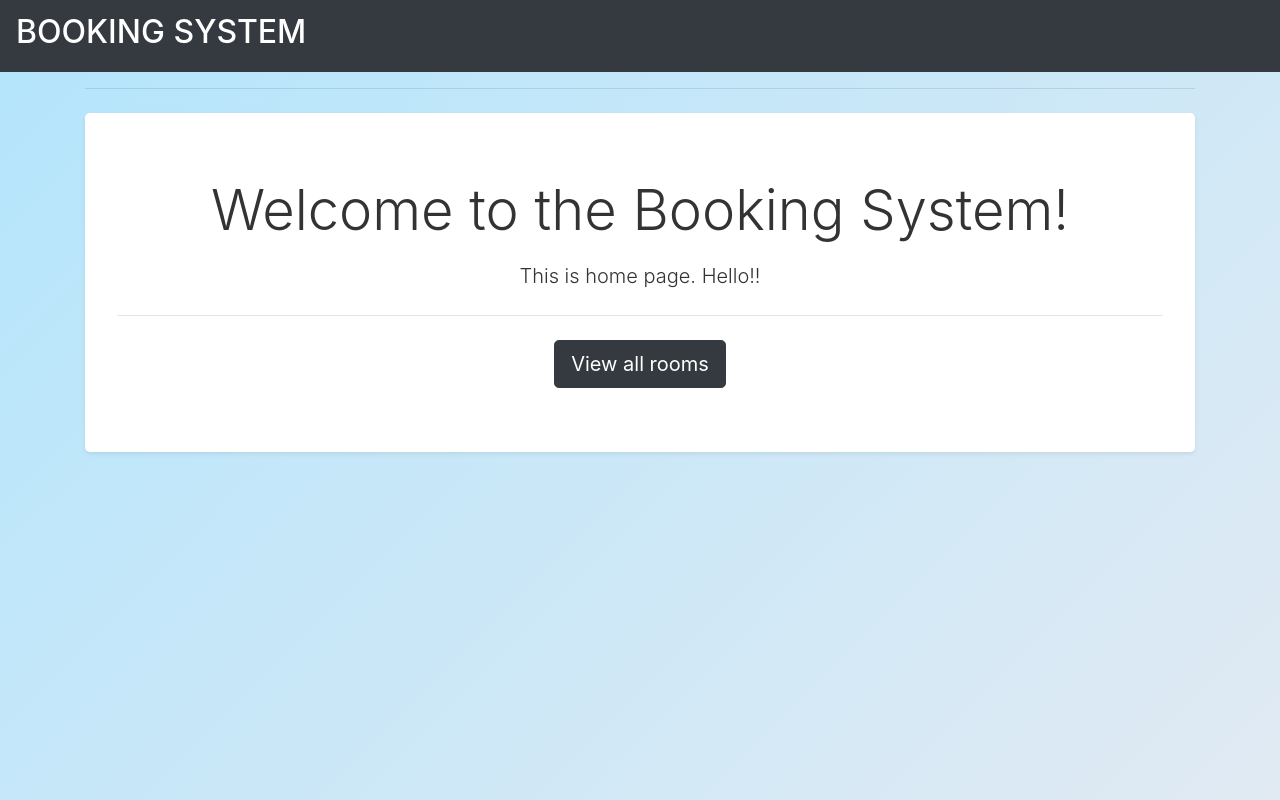
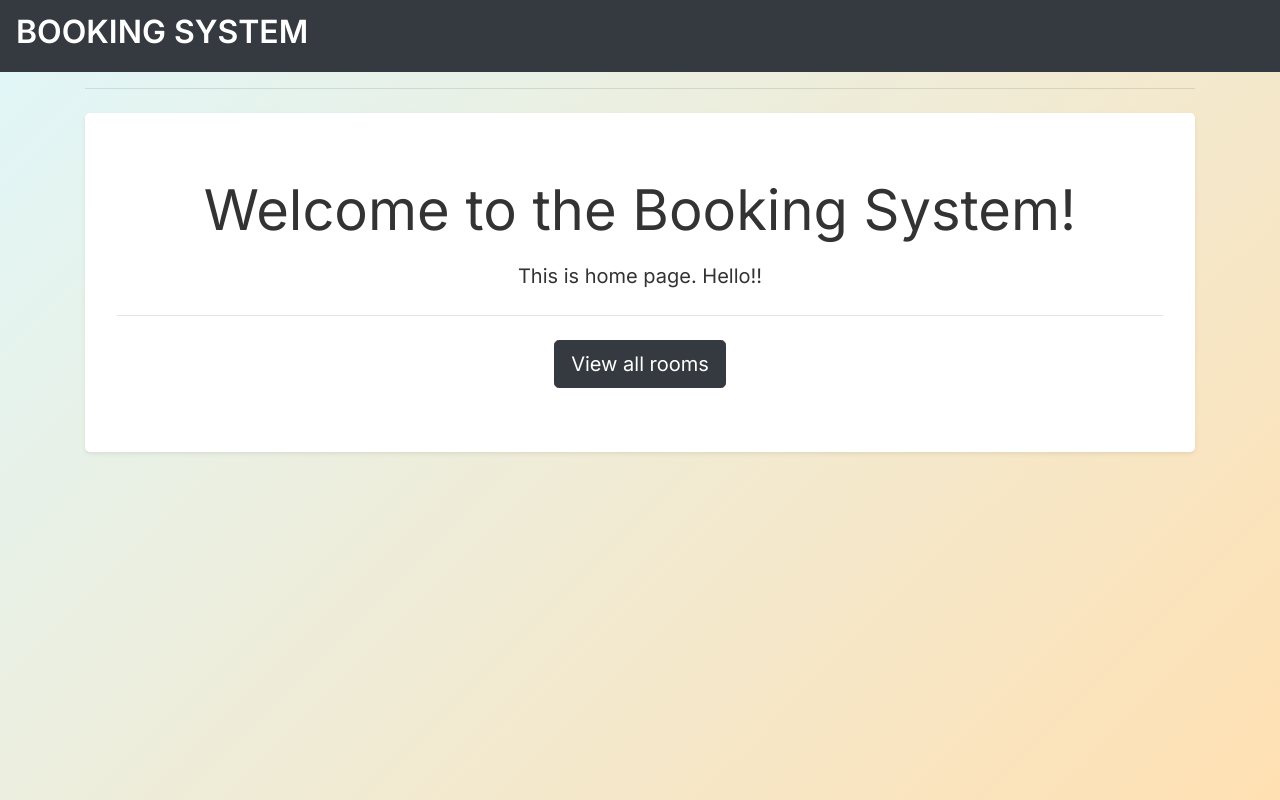
Before and after one commit to dubinkavovchik406-bot/Booking, a Django app: page / in a window 1280 px wide. Run offline with Django 5.2, Linux system fonts and the light colour scheme; parts of the project's set-up code (start-up, migrations or seed data) failed here and were passed over; some libraries are stand-ins or nearby versions.

Commit message:
add new main-css style

```diff
--- a/static/css/my_styles.css
+++ b/static/css/my_styles.css
@@ -1,8 +1,18 @@
-body {
-  background: linear-gradient(135deg, #b3e5fc 0%, #e1eaf3 100%);
-  color: #333;
-}
-html, body {
+html {
+  background: linear-gradient(135deg, #e0f7fa 0%, #ffe0b2 100%);
+  background-attachment: fixed;
   height: 100%;
   margin: 0;
 }
+
+body {
+  color: #333;
+  font-family: 'Inter', sans-serif;
+  height: 100%;
+  margin: 0;
+  background: transparent;
+}
+
+h1, h2, h3, h4, h5, h6 {
+    font-weight: 600;
+}
```
